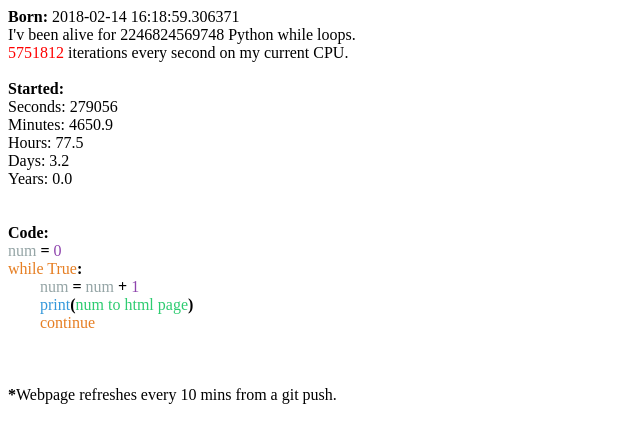
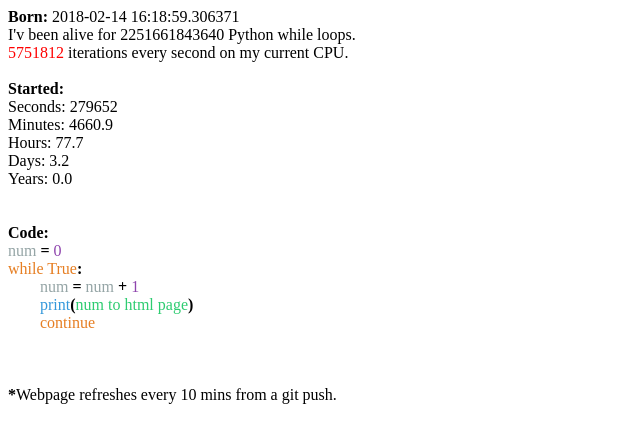
Before and after one commit to hookitup/hookitup.github.io, a plain HTML site: page index.html in a window 1280 px wide. Shown: the full height of the page, 0-640 px from the left. Drawn offline with Linux system fonts and the light colour scheme.

Commit message:
updating index

```diff
--- a/index.html
+++ b/index.html
@@ -1 +1 @@
-<html><head><title>Python while loop</title></head><body><b>Born:</b> 2018-02-14 16:18:59.306371</br>I'v been alive for 2246824569748 Python while loops.</br><font color="red">5751812</font> iterations every second on my current CPU.</body></br></br><b>Started:</b></br>Seconds: 279056</br>Minutes: 4650.9</br>Hours: 77.5</br>Days: 3.2</br>Years: 0.0</br></br></br><b>Code:</b></br><font color=#95A5A6>num</font> <b>=</b> <font color=#8E44AD>0</font></br><font color=#E67E22>while True</font><b>:</b></br>&nbsp&nbsp&nbsp&nbsp&nbsp&nbsp&nbsp <font color=#95A5A6>num</font> <b>=</b> <font color=#95A5A6>num</font> <b>+</b> <font color=#8E44AD>1</font></br>&nbsp&nbsp&nbsp&nbsp&nbsp&nbsp&nbsp <font color=#3498DB>print</font><b>(</b><font color=#2ECC71>num to html page</font><b>)</b></br>&nbsp&nbsp&nbsp&nbsp&nbsp&nbsp&nbsp <font color=#E67E22>continue</font></br></br></br></br><b>*</b>Webpage refreshes every 10 mins from a git push.</html>
+<html><head><title>Python while loop</title></head><body><b>Born:</b> 2018-02-14 16:18:59.306371</br>I'v been alive for 2251661843640 Python while loops.</br><font color="red">5751812</font> iterations every second on my current CPU.</body></br></br><b>Started:</b></br>Seconds: 279652</br>Minutes: 4660.9</br>Hours: 77.7</br>Days: 3.2</br>Years: 0.0</br></br></br><b>Code:</b></br><font color=#95A5A6>num</font> <b>=</b> <font color=#8E44AD>0</font></br><font color=#E67E22>while True</font><b>:</b></br>&nbsp&nbsp&nbsp&nbsp&nbsp&nbsp&nbsp <font color=#95A5A6>num</font> <b>=</b> <font color=#95A5A6>num</font> <b>+</b> <font color=#8E44AD>1</font></br>&nbsp&nbsp&nbsp&nbsp&nbsp&nbsp&nbsp <font color=#3498DB>print</font><b>(</b><font color=#2ECC71>num to html page</font><b>)</b></br>&nbsp&nbsp&nbsp&nbsp&nbsp&nbsp&nbsp <font color=#E67E22>continue</font></br></br></br></br><b>*</b>Webpage refreshes every 10 mins from a git push.</html>
```
